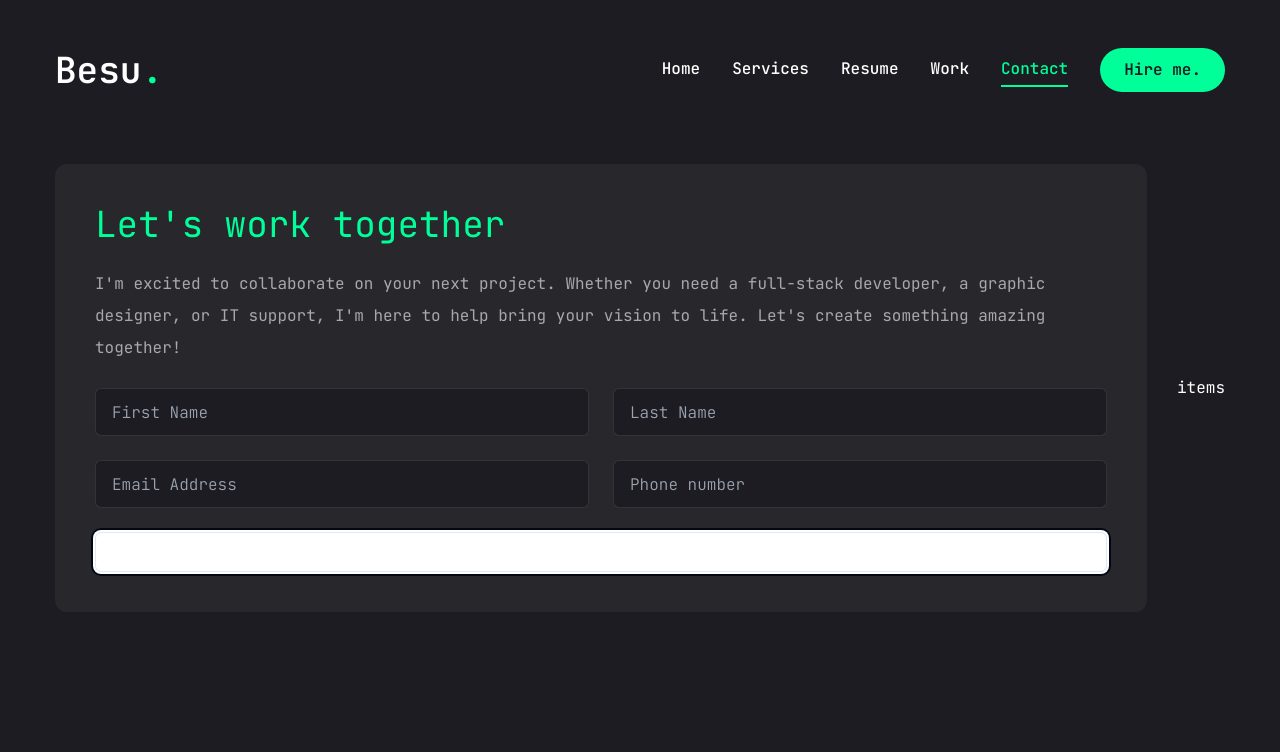
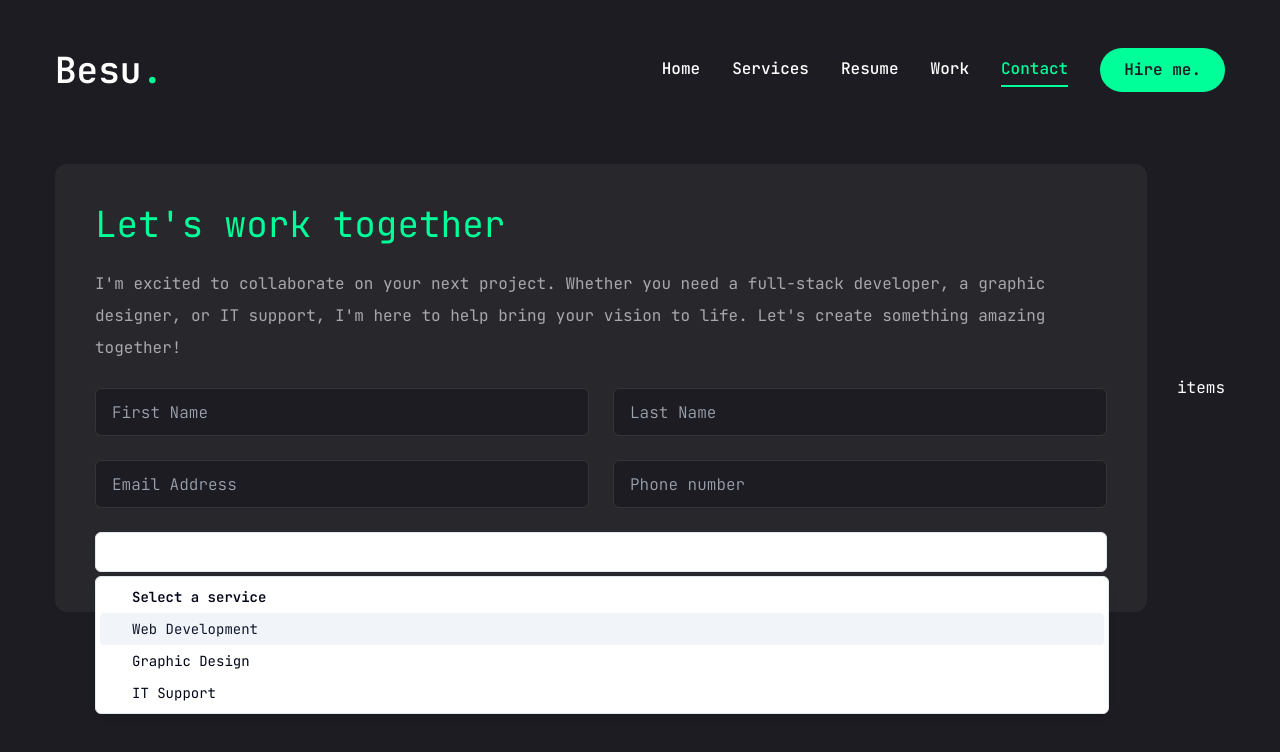
Before and after one commit to Besufekad-HAZ/My-Portfolio-Next, a Next.js app: page /contact in a window 1280 px wide. Both pictures are taken after a click on the button "Select a service". Shown: the top 752 px of the page. Built offline with nearby package versions, Linux system fonts and the light colour scheme.

Commit message:
Insert select services

```diff
--- a/app/contact/page.tsx
+++ b/app/contact/page.tsx
@@ -69,6 +69,14 @@ const Contact = () => {
                 <SelectTrigger className="w-full">
                   <SelectValue placeholder="Select a service" />
                 </SelectTrigger>
+                <SelectContent>
+                  <SelectGroup>
+                    <SelectLabel>Select a service</SelectLabel>
+                    <SelectItem value="web">Web Development</SelectItem>
+                    <SelectItem value="design">Graphic Design</SelectItem>
+                    <SelectItem value="support">IT Support</SelectItem>
+                    </SelectGroup>
+                </SelectContent>
               </Select>
             </form>
           </div>
```
